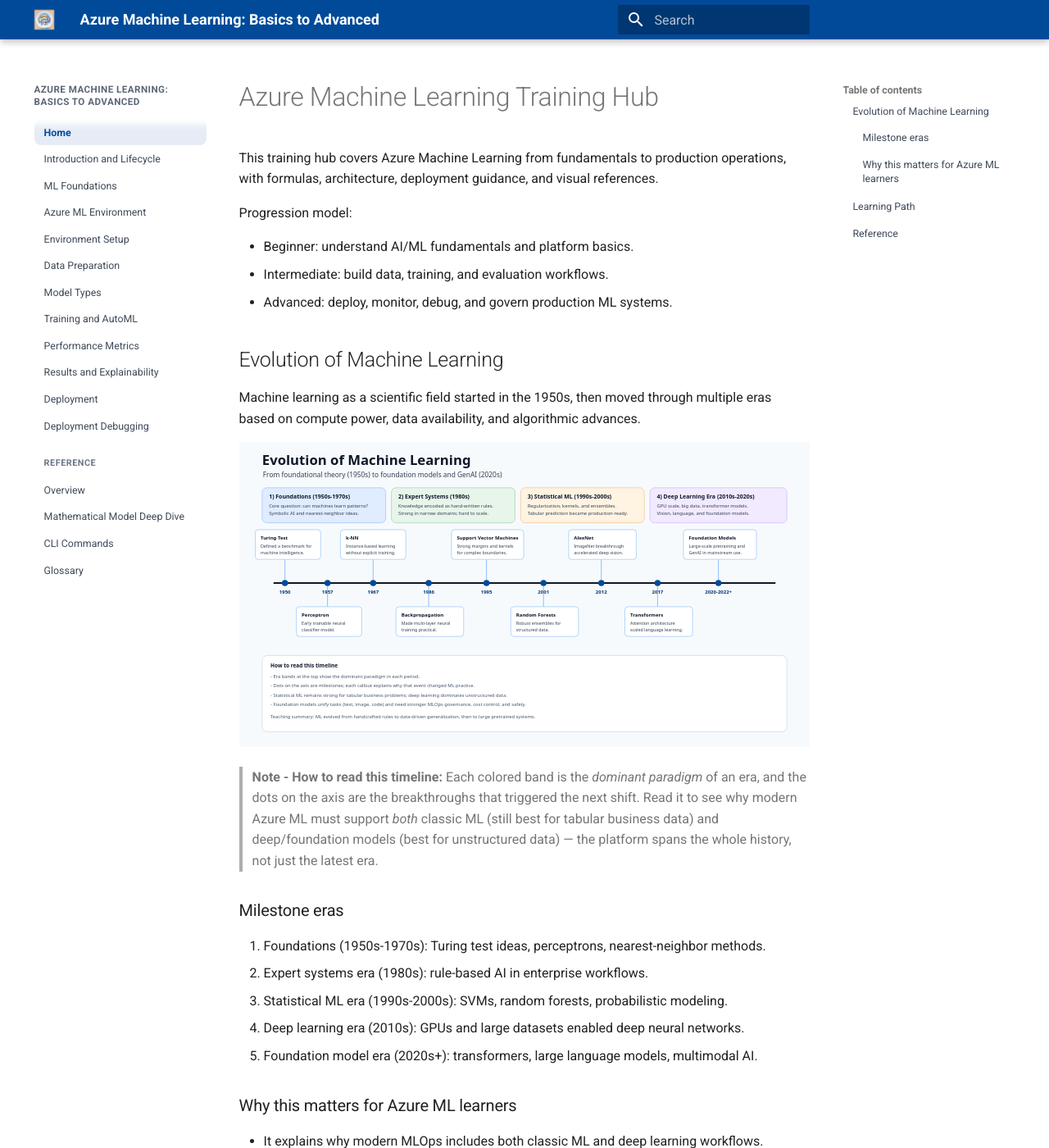
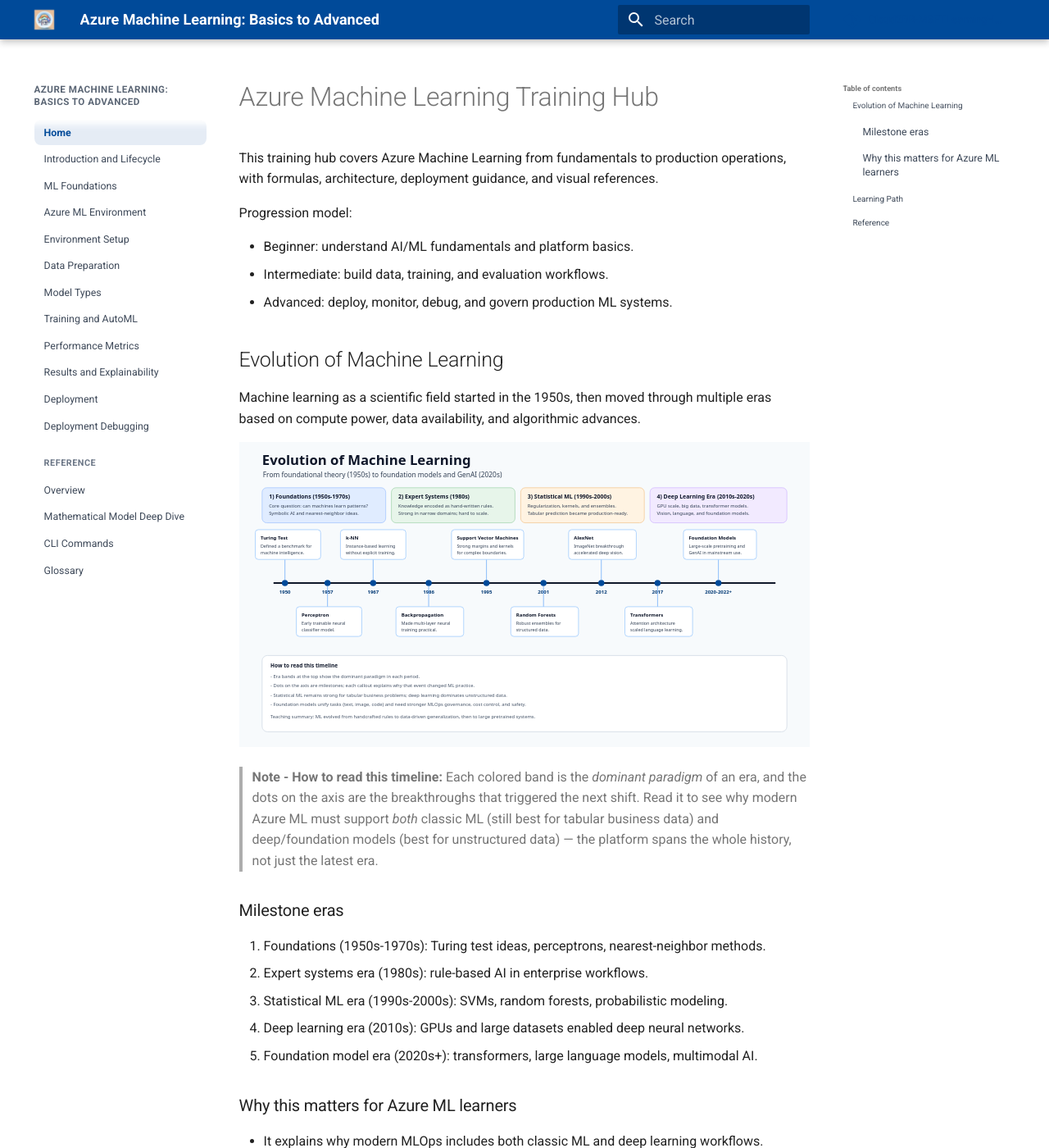
Before and after one commit to Cloud2BR-MSFTLearningHub/Azure-ML-Advanced, an MkDocs documentation site: the page built from docs/index.md, in a window 1280 px wide and 1400 px high. Shown: the whole window at 82% size. Built offline with MkDocs 1.6.1 and Material for MkDocs 9.7.7, drawn with Linux system fonts in a browser that asks for light colours; comment, search, counter and statistics services are not loaded.

Commit message:
Reduce table-of-contents font size by 20%

```diff
--- a/docs/assets/css/custom.css
+++ b/docs/assets/css/custom.css
@@ -171,6 +171,17 @@ a.home-card:focus-visible {
   padding-left: 0.4rem;
 }
 
+/* ----------------------------------------------------------------------
+   Table of contents (right sidebar): 20% smaller than base nav
+   ---------------------------------------------------------------------- */
+.md-nav--secondary {
+  font-size: 0.5rem;
+}
+
+.md-nav--secondary .md-nav__title {
+  font-size: 0.46rem;
+}
+
 @media screen and (min-width: 76.25em) {
   .md-grid {
     max-width: 96%;
```
